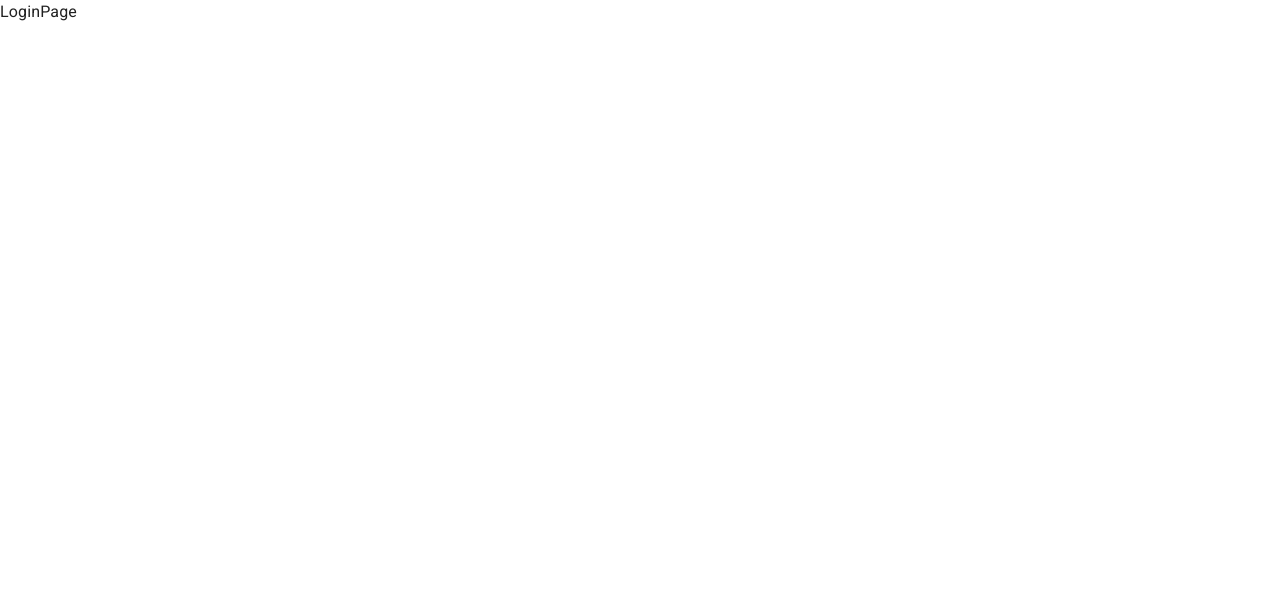
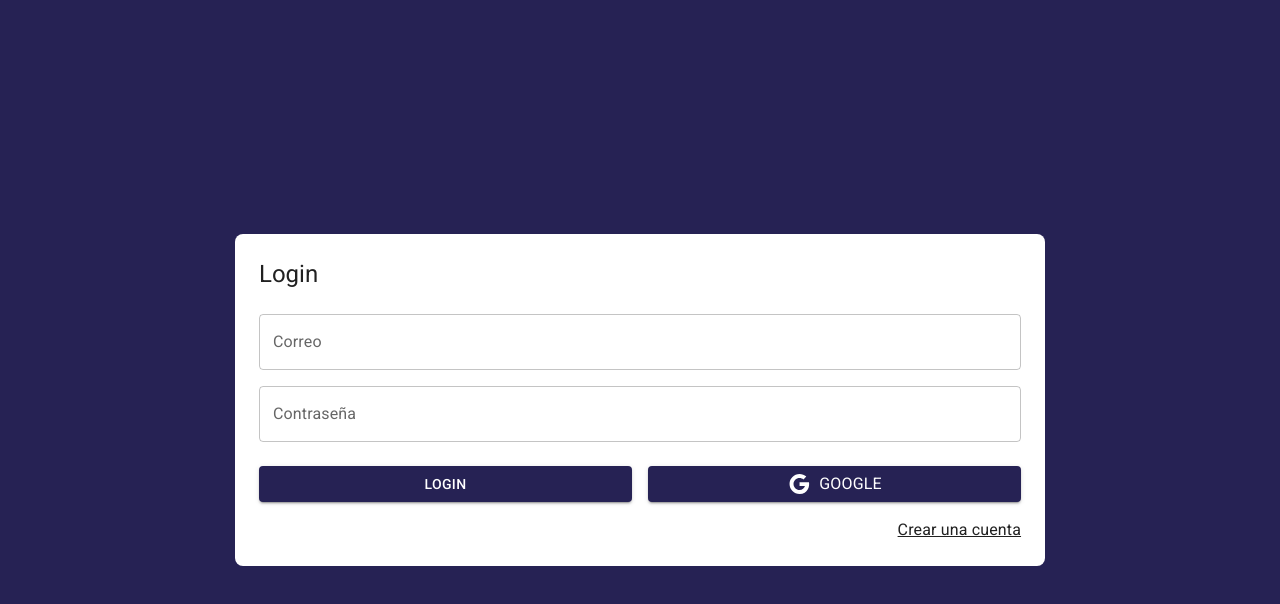
Before and after one commit to euskallehoi/JournalApp, a React (Vite) app: page /auth/login in a window 1280 px wide. Shown: the top 604 px of the page. Built offline with nearby package versions, Linux system fonts and the light colour scheme.

Commit message:
actualizaciones

```diff
--- a/src/auth/pages/LoginPage.jsx
+++ b/src/auth/pages/LoginPage.jsx
@@ -1,9 +1,79 @@
+import { Link as RouterLink } from 'react-router-dom'
+import { Button, Grid, Link, Typography, TextField} from '@mui/material'
+import { Google, } from '@mui/icons-material'
 
 
 export const LoginPage = () => {
     return (
-        <div>
-            LoginPage
-        </div>
+        <Grid
+          container
+            spacing={0}
+            direction="column"
+            alignItems="center"
+            justifyContent="center"
+            sx={{ minHeight: '100vh', backgroundColor: 'primary.main', padding: 4 }}
+        >
+
+            <Grid item
+             className='box-shadow'
+             xs={ 3 }
+             sx={{ backgroundColor: 'white', padding: 3, borderRadius: 2 }}
+            >
+
+               <Typography variant='h5' sx={{ mb: 1 }}>Login</Typography>
+
+
+               <form>
+
+                    <Grid container>
+
+                        <Grid item xs={ 12 } sx={{ mt: 2 }}>
+
+                            <TextField
+                              label="Correo"
+                              type='email'
+                              placeholder=''
+                              fullWidth
+                            />
+
+                        </Grid>
+
+                        <Grid item xs={ 12 } sx={{ mt: 2 }}>
+                            <TextField
+                              label="Contraseña"
+                              type='password'
+                              placeholder=''
+                              fullWidth
+                            />
+                        </Grid>
+
+                        <Grid container spacing={ 2 } sx={{ mb: 2, mt: 1 }}>
+                            <Grid item xs={ 12 } sm={6}>
+                                <Button variant='contained' fullWidth >
+                                    Login
+                                </Button>
+                            </Grid>
+
+                            <Grid item xs={ 12 } sm={6}>
+                                <Button variant='contained' fullWidth >
+                                    <Google />
+                                    <Typography sx={{ml: 1}}>Google</Typography>
+                                </Button>
+                            </Grid>
+                        </Grid>
+
+                        <Grid container direction='row' justifyContent='end'>
+                          <Link component={ RouterLink } color='inherit' to="/auth/registrer">
+                            Crear una cuenta
+                          </Link>
+                        </Grid>
+
+                    </Grid>
+
+                </form>
+
+            </Grid>
+
+        </Grid>
     )
 }
--- a/src/styles.css
+++ b/src/styles.css
@@ -0,0 +1,5 @@
+
+
+box-shadow {
+    box-shadow: 0px 5px 5px rgba(0, 0, 0, 0.2);
+}
```
